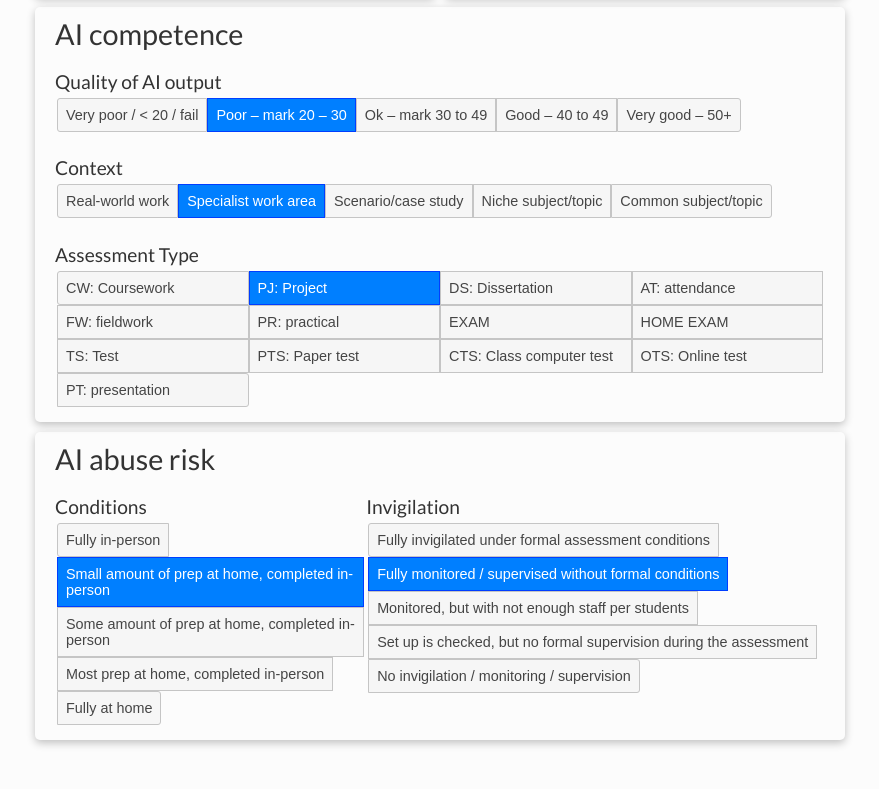
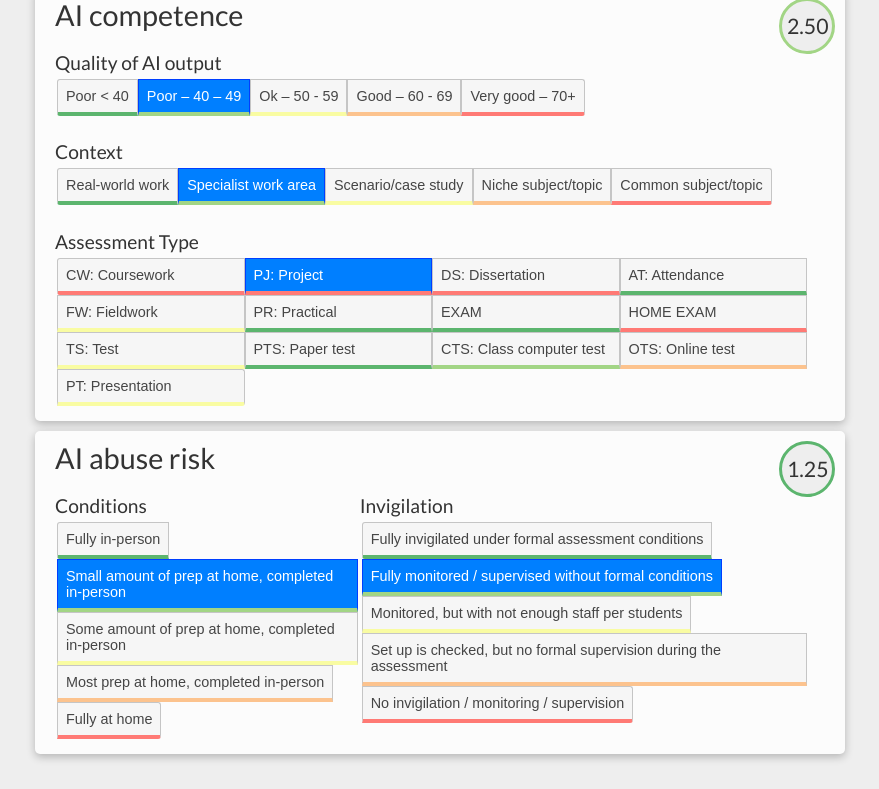
Before and after one commit to microgravitas/web-ai-risk, a plain HTML site: page index.html in a window 1280 px wide. Shown: the part 203-992 px from the top of the page, without its empty margins (205-1084 px from the left). Drawn offline with nearby package versions, Linux system fonts and the light colour scheme.

Commit message:
Added colours, indicators

```diff
--- a/index.html
+++ b/index.html
@@ -10,6 +10,17 @@
   <script src="https://code.jquery.com/ui/1.14.1/jquery-ui.js"></script>
   <script>
   $( function() {
+      // Basic data
+      // We convert assessment weighting to "importance" using the following
+      // data. The last entry is a sentry element.
+      const importance_curve = [0, 2, 8, 25, 53, 75, 87, 94, 97, 99, 100, 100]
+      const css_risk_classes = ["risk1", "risk2", "risk3", "risk4", "risk5"];
+
+      // Add ui elements
+      $('#sec-importance').prepend('<div class="indicator">XX</div>')
+      $('#sec-competence').prepend('<div class="indicator">XX</div>')
+      $('#sec-abuse').prepend('<div class="indicator">XX</div>')
+
       // Helper functions
       function interpolate(color1, color2, percent) {
         // Convert the hex colors to RGB values
@@ -28,6 +39,14 @@
 
         // Convert the interpolated RGB values back to a hex color
         return "#" + ((1 << 24) + (r << 16) + (g << 8) + b).toString(16).slice(1);
+      }
+
+      function pretty_decimal(value) {
+        var integral = Math.trunc( value );
+        var decimals = String((value-integral).toFixed(2));
+        decimals = decimals.slice(decimals.indexOf('.')+1);
+
+        return `<span class="integer">${integral}</span>.<span class="decimals">${decimals}</span>`;
       }
 
       // Recompute score
@@ -64,36 +83,43 @@
         conditions = parseInt(conditions);
         invigilation = parseInt(invigilation);
 
-        var importance_score = importance/100;
+
+        // Compute importance by linear interpolation of values in
+        // importance_score
+        var ix = Math.floor(importance / 10);
+        var res = (importance - 10*ix)/10;
+
+        var importance_score = (importance_curve[ix]*(1-res)+importance_curve[ix+1]*res) / 100;
         var competence_score = (ai_mark+type+context-3)/12;
         var abuse_score = (2*invigilation + conditions-3)/12;
 
-        var debug_field = $("#debug");
-        debug_field.html(`${importance_score.toFixed(3)} * ${competence_score.toFixed(3)} * ${abuse_score.toFixed(3)}`)
+        // Update indicators
+        for([name, score] of [["importance", importance_score], ["competence", competence_score], ["abuse", abuse_score]]) {
+          $("div.indicator", `#sec-${name}`)
+              .html(pretty_decimal(5*score))
+              .removeClass(css_risk_classes)
+              .addClass(`risk${Math.floor(5*score)}`);
+        }
 
         var score = 5*Math.pow(importance_score*competence_score*abuse_score,1/3);
         var category = "Low";
-        var colour_bg = "#5CB56E";
+        var css_class = `risk${Math.floor(score)}`;
         if (score >= 4) {
-          category = "High";
-          colour_bg = "#FF7A75";
+          category = "High"
         } else if (score >= 3) {
           category = "Medium";
-          colour_bg = "#F9FCA2"
         }
-
-
         var integral = Math.trunc( score );
         var decimals = String((score-integral).toFixed(2));
         decimals = decimals.slice(decimals.indexOf('.')+1);
 
-
         // Update score, text and colours
         risk_text_field.html(category);
-        risk_score_field.html(`<span class="integer">${integral}</span>.<span class="decimals">${decimals}</span>`);
+        risk_score_field.html(pretty_decimal(score));
         risk_score_field.removeClass('undefined');
 
-        risk_section.css("background-color", colour_bg)
+        risk_section.removeClass(css_risk_classes)
+        risk_section.addClass(css_class);
       }
 
       // Set up spinners
@@ -109,8 +135,8 @@
           data = data.split(/\r?\n/).map(s => s.trim()).filter(s => s.length > 0);
           data = data.map(s => s.split("|")).map(([label,cost]) => [label,parseInt(cost)]);
           var elems = data.map(([label,cost]) =>
-            `<label for="${label}">${label}</label>\n
-              <input type="radio" name="${name}" id="${label}" value="${cost}">`);
+            `<label for="${label}" class="risk${cost}">${label}</label>\n
+              <input type="radio" name="${name}" id="${label}" value="${cost}" class="risk${cost}">`);
           // For debugging: check some element
           // TODO: remove
           elems[1] = elems[1].slice(0,-1) + ' checked="">';
@@ -130,10 +156,18 @@
   } );
   </script>
   <style>
+    :root {
+      --risk1: #5cb56e;
+      --risk2: #a2d585;
+      --risk3: #f9fca2;
+      --risk4: #fcc38e;
+      --risk5: #ff7a75;
+    }
+
     html {
       font-family: Lato;
       color: #333;
-      background-color: #fcfcfc;
+      background-color: #eee;
     }
 
     #content {
@@ -153,6 +187,9 @@
     #sec-score      { grid-area: B; }
     #sec-competence { grid-area: C; }
     #sec-abuse      { grid-area: D; }
+    #sec-importance, #sec-score, #sec-competence, #sec-abuse {
+       background-color: #fcfcfc;
+    }
 
     #sec-abuse .flex {
       display: flex;
@@ -171,6 +208,28 @@
     #subsec-quality { grid-area: A; }
     #subsec-type { grid-area: C;}
     #subsec-context { grid-area: B; }
+
+    div.indicator {
+      float: right;
+      font-size: 1.33em;
+      background-color: #eee;
+      border-radius: 50%;
+      text-align: center;
+      line-height: 40px;
+      width: 40px;
+      height: 40px;
+      padding: 5px;
+      position: relative;
+      right: -10px;
+      border: 3px solid var(--risk1);
+      margin-left: -40px;
+    }
+
+    div.indicator.risk1 {border-color: var(--risk1) !important;}
+    div.indicator.risk2 {border-color: var(--risk2) !important;}
+    div.indicator.risk3 {border-color: var(--risk3) !important;}
+    div.indicator.risk4 {border-color: var(--risk4) !important;}
+    div.indicator.risk5 {border-color: var(--risk5) !important;}
 
     fieldset {
       border: 0;
@@ -220,6 +279,14 @@
       text-align: right;
       background-color: #cdd;
     }
+    /* Colours scheme for risk is slightly shifted since risk 4 and 5
+       are really the same category */
+    #sec-score.risk0 { background-color: var(--risk1) } /* Low risk */
+    #sec-score.risk1 { background-color: var(--risk1) } /* Low risk */
+    #sec-score.risk2 { background-color: var(--risk2) } /* Low risk */
+    #sec-score.risk3 { background-color: var(--risk3) } /* Medium risk */
+    #sec-score.risk4 { background-color: var(--risk4) } /* High risk */
+    #sec-score.risk5 { background-color: var(--risk5) } /* High risk */
     #sec-score h2 { text-align: right; }
     #risk-text { font-size: 3em; margin-right: .5em; }
     #risk-score { font-size: 4em; }
@@ -231,6 +298,17 @@
       font-size: 0.9em;
       padding: 8px;
     }
+
+    .ui-button.risk1, .ui-button.risk1:hover
+          { border-bottom: 4px solid var(--risk1); }
+    .ui-button.risk2, .ui-button.risk2:hover
+          { border-bottom: 4px solid var(--risk2); }
+    .ui-button.risk3, .ui-button.risk3:hover
+          { border-bottom: 4px solid var(--risk3); }
+    .ui-button.risk4, .ui-button.risk4:hover
+          { border-bottom: 4px solid var(--risk4); }
+    .ui-button.risk5, .ui-button.risk5:hover
+          { border-bottom: 4px solid var(--risk5); }
   </style>
 </head>
 <body>
@@ -244,7 +322,6 @@
 
     <section id="sec-score">
       <h2>Risk score</h2>
-      <div id="debug">--</div>
       <span id="risk-text"></span><span class="undefined" id="risk-score">
         XX
       </span>
@@ -256,11 +333,11 @@
         <div id="subsec-quality">
           <h3>Quality of AI output</h3>
           <fieldset id="ai-mark">
-            Very poor / < 20 / fail | 1
-            Poor – mark 20 – 30 | 2
-            Ok – mark 30 to 49 | 3
-            Good – 40 to 49 | 4
-            Very good – 50+ | 5
+            Poor < 40  | 1
+            Poor – 40 – 49 | 2
+            Ok – 50 - 59 | 3
+            Good – 60 - 69 | 4
+            Very good – 70+ | 5
           </fieldset>
         </div>
 
@@ -270,16 +347,16 @@
             CW: Coursework  | 5
             PJ: Project | 5
             DS: Dissertation  | 5
-            AT: attendance | 1
-            FW: fieldwork  | 3
-            PR: practical  | 1
+            AT: Attendance | 1
+            FW: Fieldwork  | 3
+            PR: Practical  | 1
             EXAM |  1
             HOME EXAM | 5
             TS: Test | 3
             PTS: Paper test | 1
             CTS: Class computer test |  2
             OTS: Online test | 4
-            PT: presentation | 3
+            PT: Presentation | 3
           </fieldset>
         </div>
 
```
